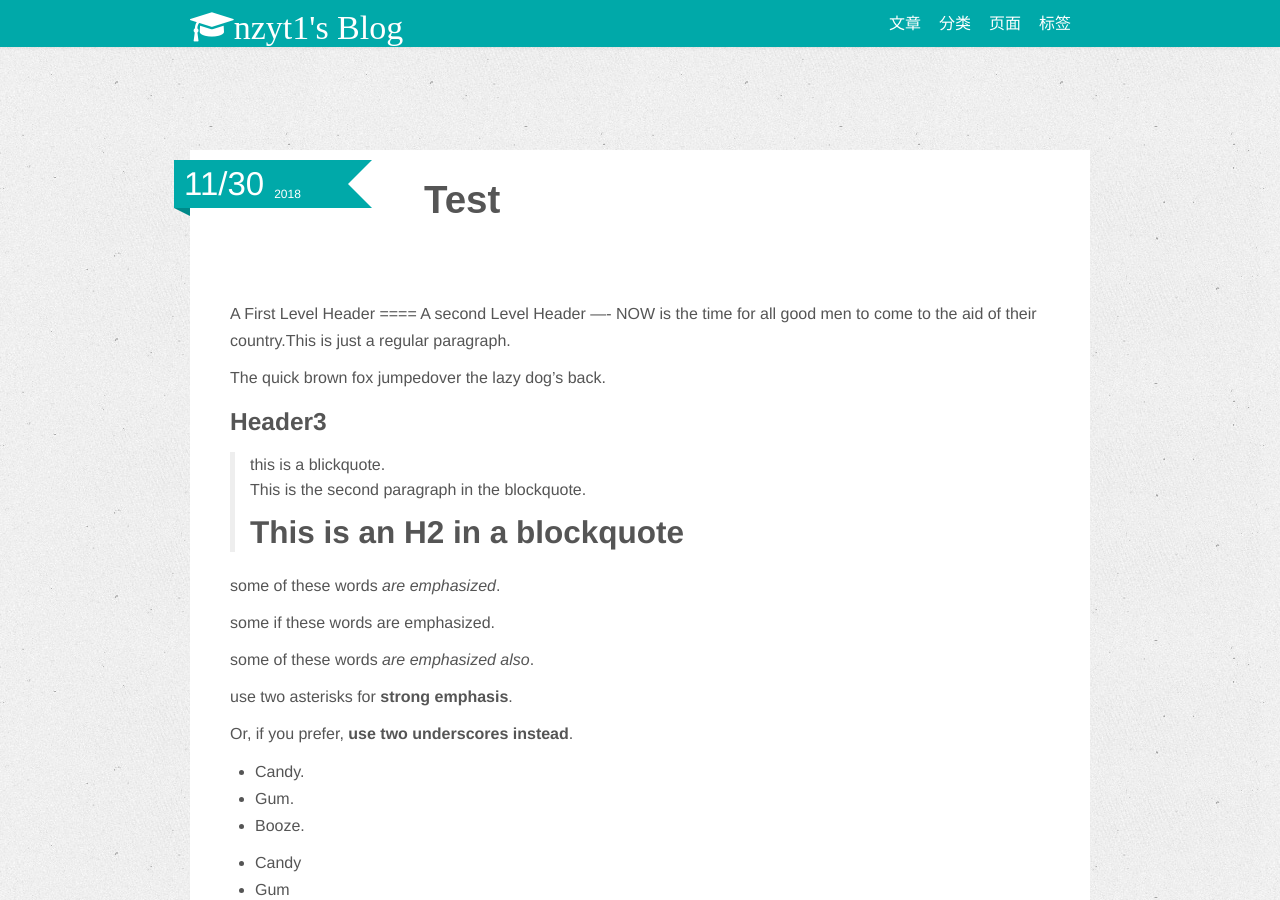
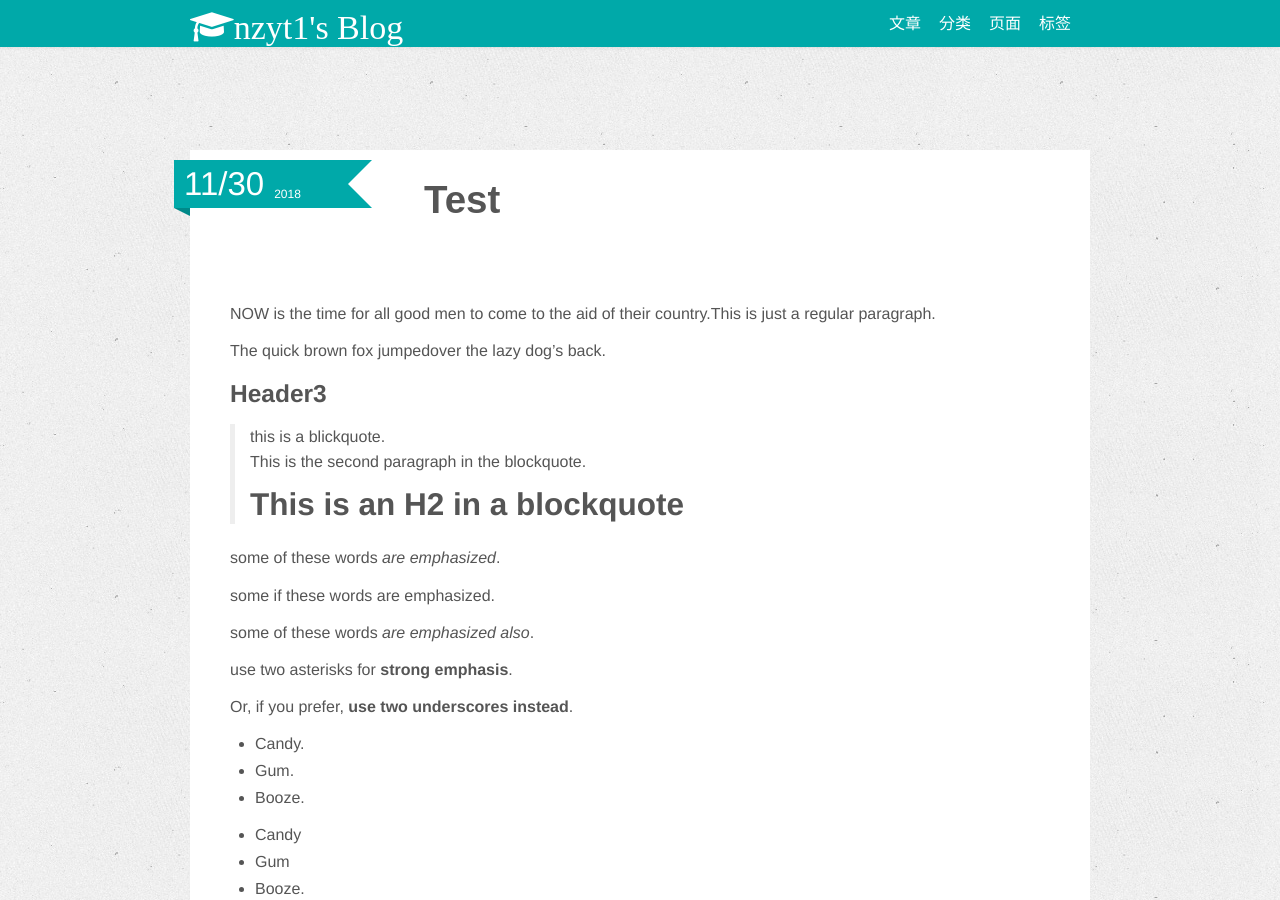
Before and after one commit to noobPlusPlus/noobplusplus.github.io, a Jekyll site: the page built from _posts/2018-11-30-Test.md, in a window 1280 px wide and 900 px high. Built offline with Jekyll 4.4.1, drawn with Linux system fonts in a browser that asks for light colours; nearby versions of some CDN libraries; comment, search, counter and statistics services are not loaded.

Commit message:
Update 2018-11-30-Test.md

```diff
--- a/_posts/2018-11-30-Test.md
+++ b/_posts/2018-11-30-Test.md
@@ -10,13 +10,11 @@ published: true
 # Test
 
 ---
-A First Level Header
-====
-A second Level Header
-----
 NOW is the time for all good men to come to the aid of their country.This is just a regular paragraph.
 
 The quick brown fox jumpedover the lazy dog's back.
+
+<!--break-->
 
 ### Header3
 > this is a blickquote.
```
